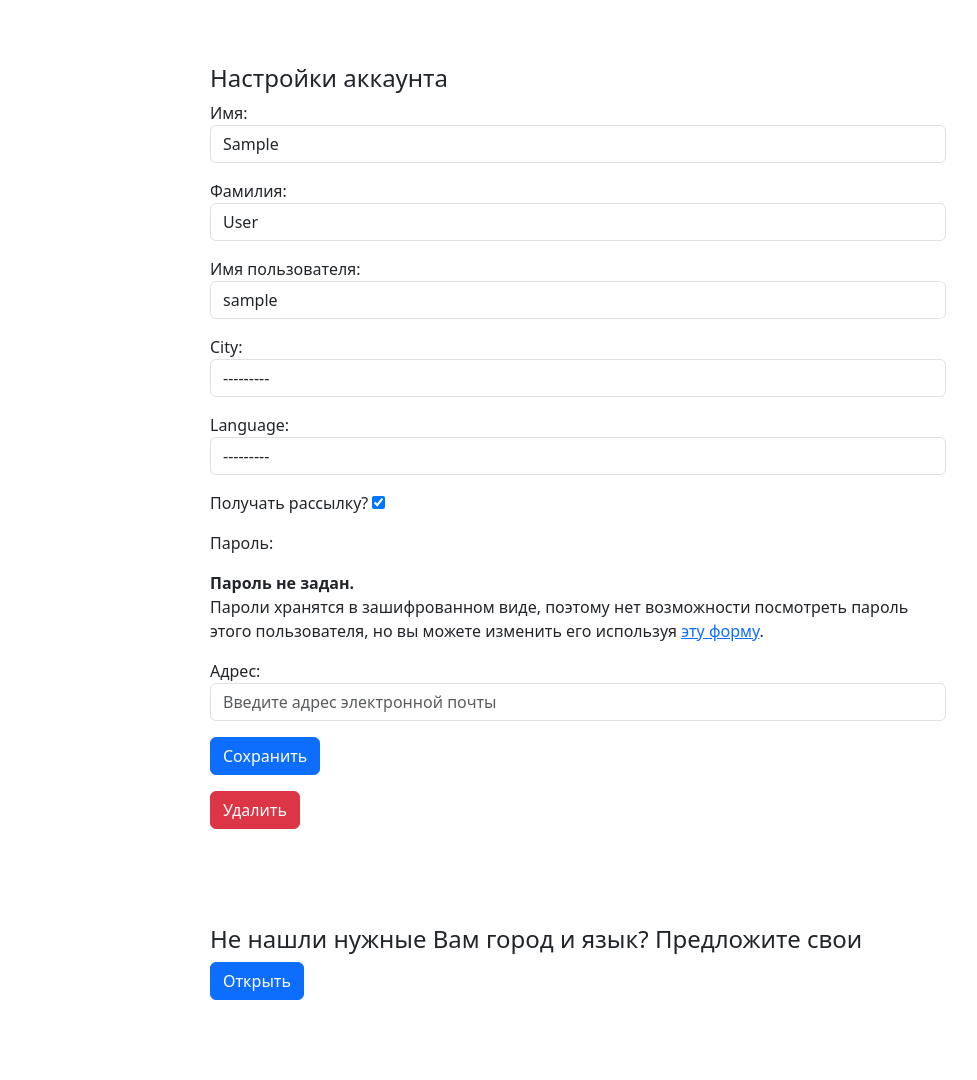
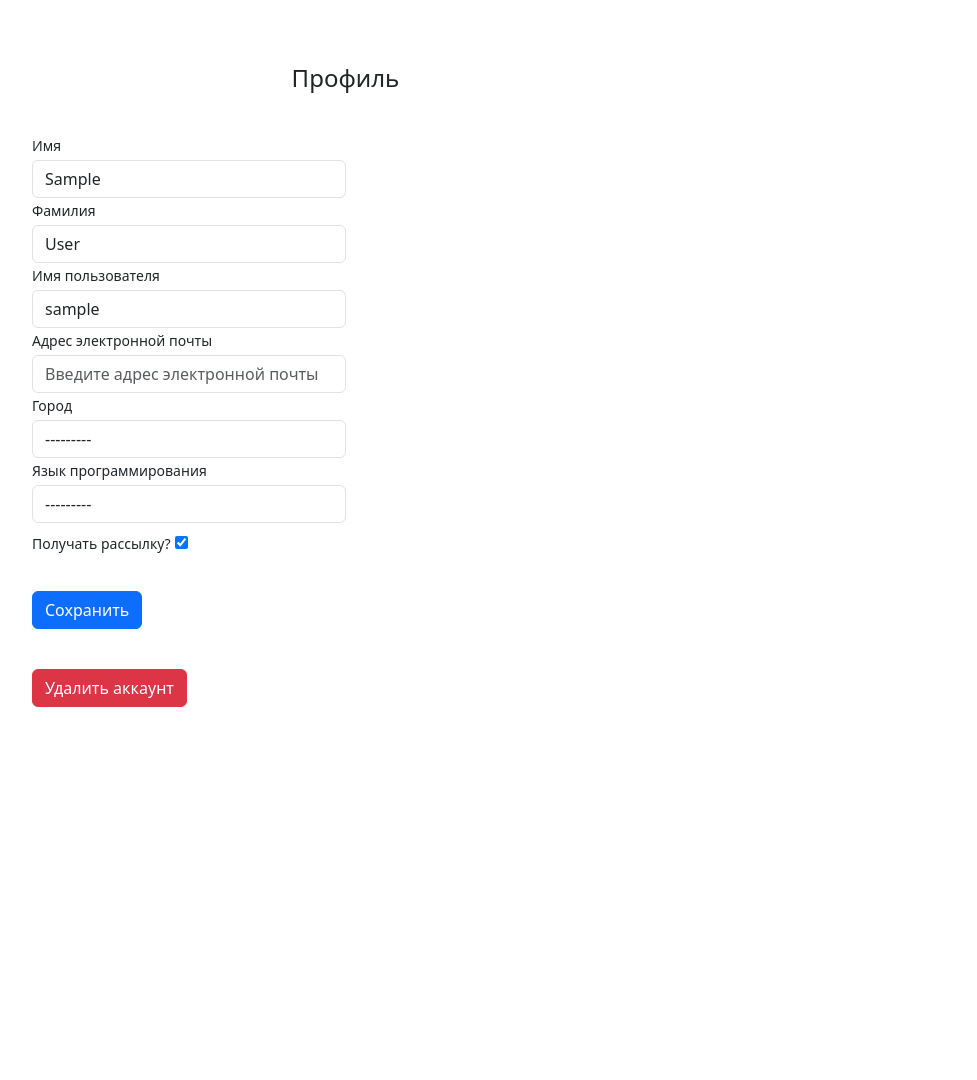
Before and after one commit to RuslanGafurov/JobFinder, a Django app: page /users/profile/1/ in a window 1280 px wide. Shown: the part 57-1137 px from the top of the page, without its empty margins (62-1039 px from the left). After the commit the page ends 764 px from the top, so only its background shows below. Run offline with Django 4.2, Linux system fonts and the light colour scheme; a user stored in the database is signed in; tables that the repository leaves empty hold one stand-in row (values such as "Sample post").

Commit message:
Rewrote profile page

```diff
--- a/users/templates/users/profile.html
+++ b/users/templates/users/profile.html
@@ -3,46 +3,82 @@
 
 {% block content %}
 
-    <div class="row">
-        <div class="col-md-8 my-3 mx-auto">
+    <div class="container">
+        <div class="row">
+            <div class="col-lg-7">
+                <h4 class="mt-3 mb-3 text-center">Профиль</h4><br>
 
-            <h4 class="my=2">Настройки аккаунта</h4>
-            <form method="POST" action="">{% csrf_token %}
-                <div class="form-group">
-                    {{ form.as_p }}
-                </div>
-                <button type="submit" class="btn btn-primary">Сохранить</button>
-            </form>
+                <form action="{% url 'users:profile' user.id %}" method="post">
+                    {% csrf_token %}
+                    <div class="form-row">
 
-            <form method="POST" action="{% url 'users:delete' %}">{% csrf_token %}
-                <button type="submit" class="btn btn-danger my-3">Удалить</button>
-            </form>
+                        <div class="col-lg-6">
+                            <div class="form-group">
+                                <label class="small mb-1" for="{{ form.first_name.id_for_label }}">
+                                    Имя
+                                </label>
+                                {{ form.first_name }}
+                            </div>
+                        </div>
 
-        </div>
-    </div>
+                        <div class="col-lg-6">
+                            <div class="form-group">
+                                <label class="small mb-1" for="{{ form.last_name.id_for_label }}">
+                                    Фамилия
+                                </label>
+                                {{ form.last_name }}
+                            </div>
+                        </div>
 
-    <div class="row my-5">
-        <div class="col-md-8 my-3 mx-auto">
+                        <div class="col-lg-6">
+                            <label class="small mb-1" for="{{ form.username.id_for_label }}">
+                                Имя пользователя
+                            </label>
+                            {{ form.username }}
+                        </div>
 
-            <h4 class="my=2">Не нашли нужные Вам город и язык? Предложите свои</h4>
+                        <div class="col-lg-6">
+                            <label class="small mb-1" for="{{ form.email.id_for_label }}">
+                                Адрес электронной почты
+                            </label>
+                            {{ form.email }}
+                        </div>
 
-            <p class="d-inline-flex gap-1">
-              <button class="btn btn-primary" type="button" data-bs-toggle="collapse" data-bs-target="#collapseExample" aria-expanded="false" aria-controls="collapseExample">
-                Открыть
-              </button>
-            </p>
+                        <div class="col-lg-6">
+                            <label class="small mb-1" for="{{ form.city.id_for_label }}">
+                                Город
+                            </label>
+                            {{ form.city }}
+                        </div>
 
-            <div class="collapse" id="collapseExample">
-              <div class="card card-body">
-                <form method="POST" action="{% url 'users:contact' %}">{% csrf_token %}
-                    <div class="form-group">
-                        {{ contact_form.as_p }}
+                        <div class="col-lg-6">
+                            <label class="small mb-1" for="{{ form.language.id_for_label }}">
+                                Язык программирования
+                            </label>
+                            {{ form.language }}
+                        </div>
+
+                        <div class="col-lg-6 my-2">
+                            <label class="small mb-1" for="{{ form.send_email.id_for_label }}">
+                                Получать рассылку?
+                            </label>
+                            {{ form.send_email }}
+                        </div>
+
                     </div>
-                    <button type="submit" class="btn btn-primary">Отправить</button>
+
+                    <div class="form-row">
+                        <div class="col-lg-12" style="margin-top: 33px;">
+                            <input class="btn btn-primary btn-block" type="submit" value="Сохранить">
+                        </div>
+                        <br>
+                            <form method="POST" action="{% url 'users:delete' user.id %}">{% csrf_token %}
+                                <button type="submit" class="btn btn-danger my-3">Удалить аккаунт</button>
+                            </form>
+                    </div>
                 </form>
-              </div>
+
             </div>
-
         </div>
     </div>
 
```
